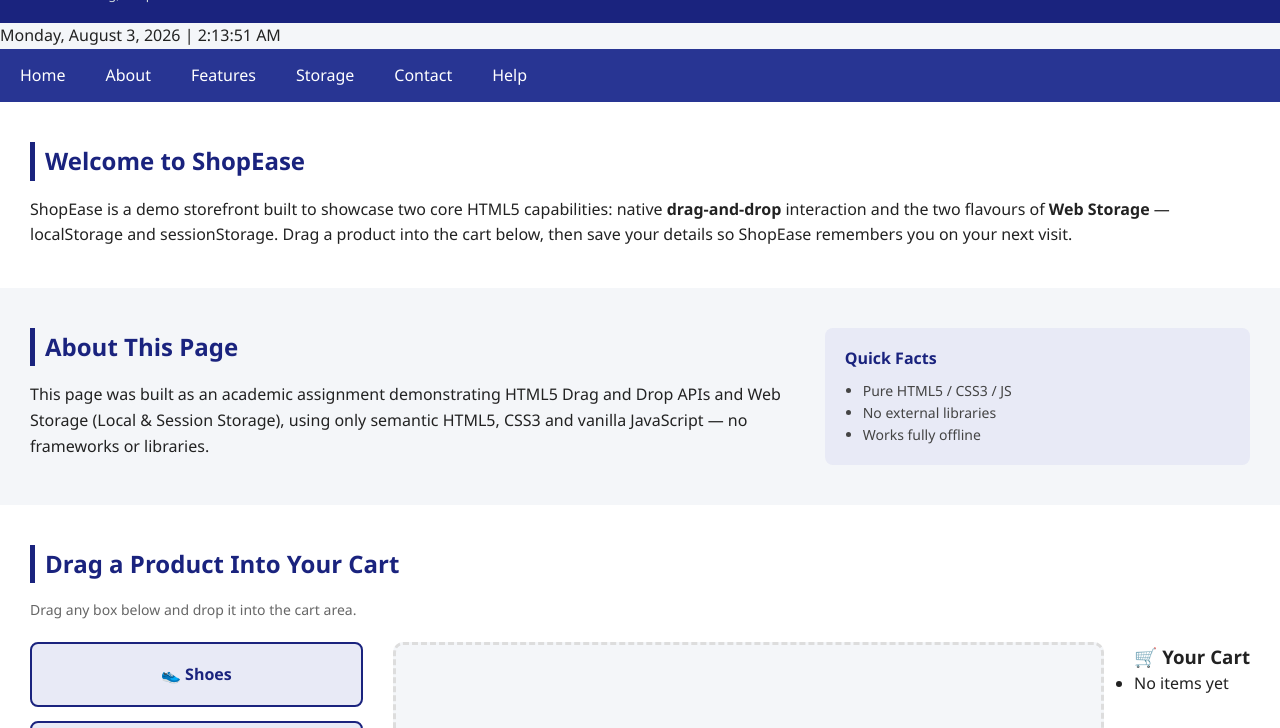
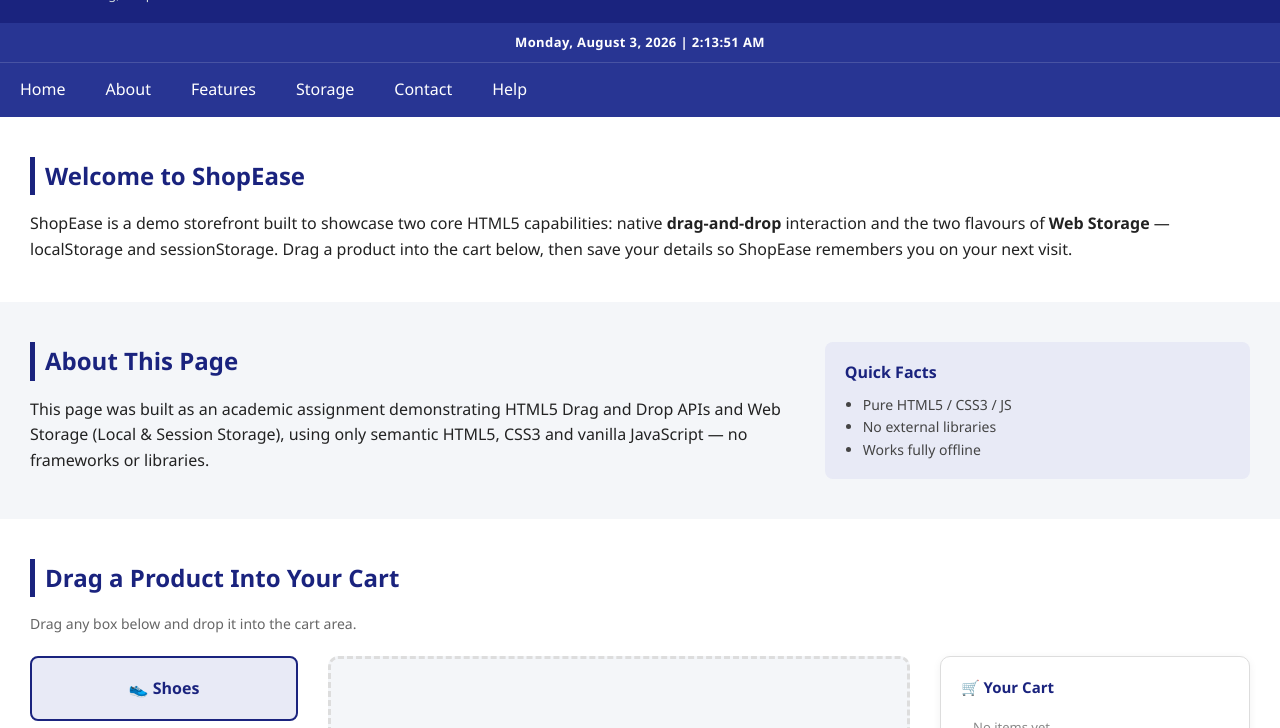
Before and after one commit to Chitra-devi-R/Assignment-4, a plain HTML site: page index.html in a window 1280 px wide. Shown: the part 72-800 px from the top of the page. Drawn offline with Linux system fonts and the light colour scheme.

Commit message:
Add styles for datetime bar and cart menu

```diff
--- a/style.css
+++ b/style.css
@@ -91,6 +91,18 @@ body {
 .theme-toggle:hover {
   background-color: rgba(255,255,255,0.15);
   transform: translateY(-1px);
+}
+
+/* DATE & TIME BAR */
+.datetime-bar {
+  background-color: var(--primary-light);
+  color: #fff;
+  text-align: center;
+  padding: 9px 15px;
+  font-size: 13px;
+  font-weight: bold;
+  letter-spacing: 0.4px;
+  border-bottom: 1px solid rgba(255,255,255,0.15);
 }
 
 /* NAVBAR */
@@ -270,6 +282,60 @@ main section h2 {
   to { opacity: 1; transform: scale(1); }
 }
 
+/* CART MENU — itemized list panel */
+.cart-menu {
+  flex: 1;
+  min-width: 200px;
+  background-color: var(--card-bg);
+  border: 1px solid var(--border);
+  border-radius: 10px;
+  padding: 18px 20px;
+  box-shadow: 0 2px 8px rgba(0,0,0,0.06);
+}
+
+.cart-menu h3 {
+  color: var(--primary);
+  font-size: 15px;
+  margin-bottom: 10px;
+}
+
+.cart-menu-list {
+  list-style: none;
+  display: flex;
+  flex-direction: column;
+  gap: 8px;
+}
+
+.cart-menu-list li {
+  display: flex;
+  justify-content: space-between;
+  align-items: center;
+  background-color: var(--bg);
+  border-radius: 6px;
+  padding: 8px 12px;
+  font-size: 13px;
+  animation: popIn 0.25s ease;
+}
+
+.cart-menu-list .cart-menu-qty {
+  background-color: var(--primary);
+  color: #fff;
+  font-size: 11px;
+  font-weight: bold;
+  padding: 2px 8px;
+  border-radius: 10px;
+}
+
+.cart-menu-empty {
+  color: #888;
+  font-size: 13px;
+  background: none !important;
+}
+
+[data-theme="dark"] .cart-menu-empty {
+  color: #b7bdd6;
+}
+
 .cart-summary {
   margin-top: 20px;
   display: flex;
```
